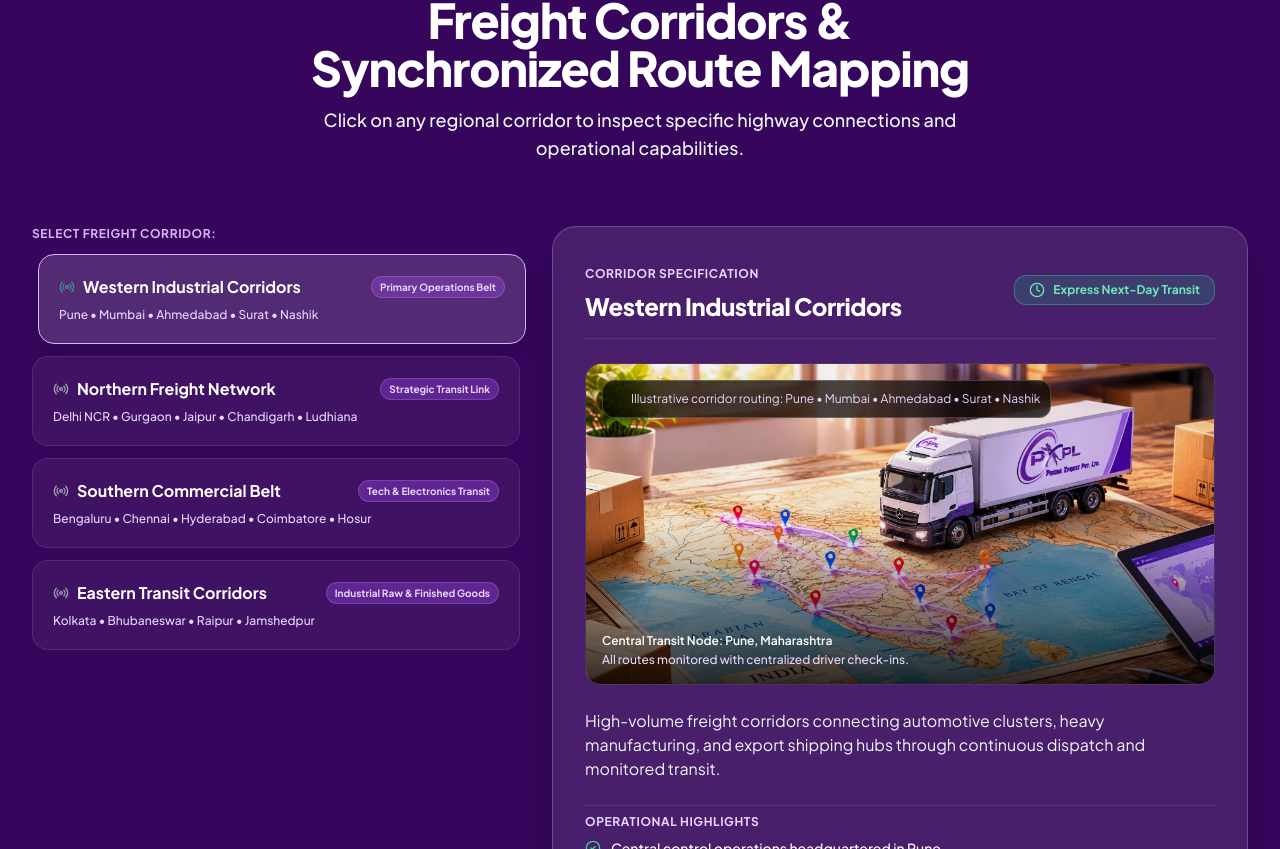
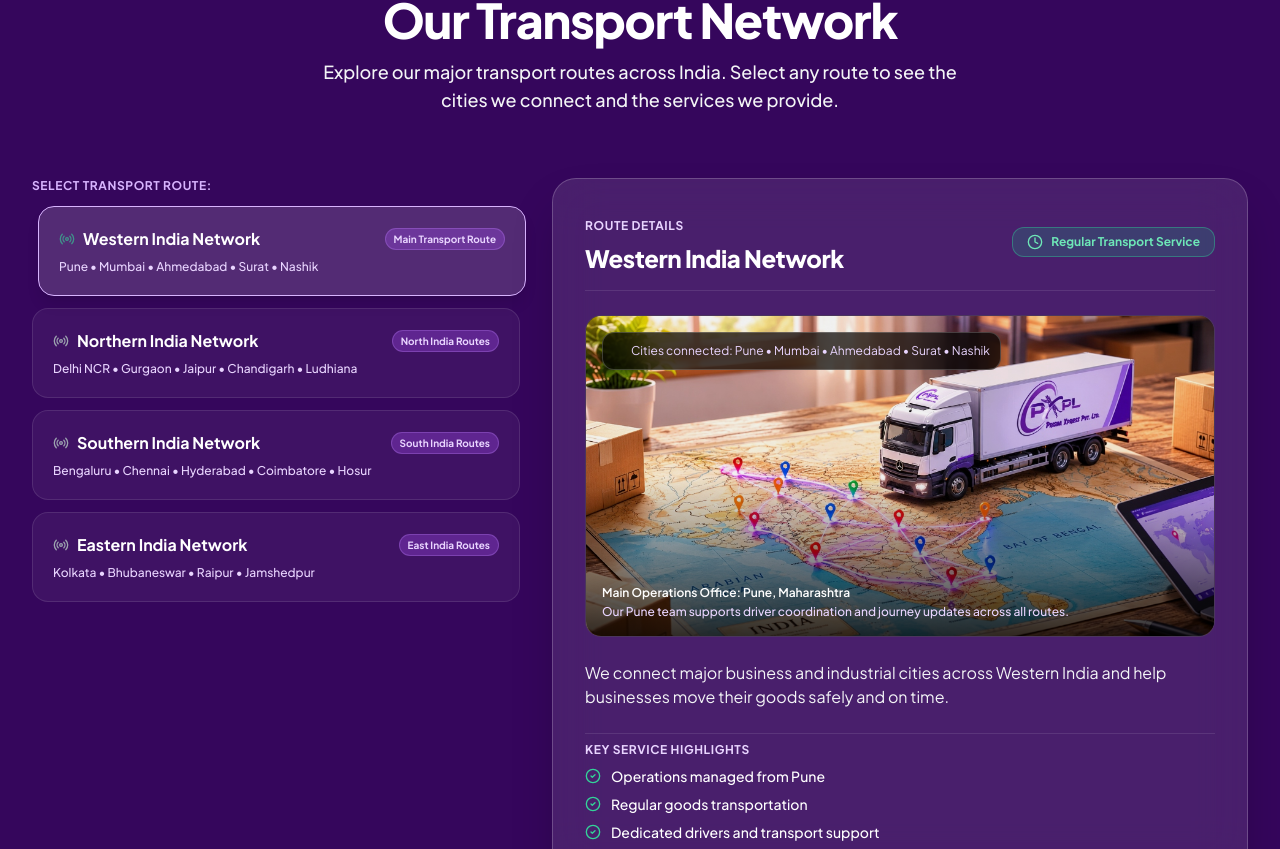
Before and after one commit to nprathamesh314-lab/Prisha, a React (Vite) app: page /network in a window 1280 px wide. Shown: the part 2071-2920 px from the top of the page. Built offline with nearby package versions, Linux system fonts and the light colour scheme.

Commit message:
content(network): rewrite transport routes section in simple, natural Indian English

```diff
--- a/src/pages/NetworkPage.tsx
+++ b/src/pages/NetworkPage.tsx
@@ -29,58 +29,58 @@ interface CorridorData {
 const corridorList: CorridorData[] = [
   {
     id: 'western',
-    name: 'Western Industrial Corridors',
-    tag: 'Primary Operations Belt',
+    name: 'Western India Network',
+    tag: 'Main Transport Route',
     regions: 'Pune • Mumbai • Ahmedabad • Surat • Nashik',
     description:
-      'High-volume freight corridors connecting automotive clusters, heavy manufacturing, and export shipping hubs through continuous dispatch and monitored transit.',
-    transitHours: 'Express Next-Day Transit',
+      'We connect major business and industrial cities across Western India and help businesses move their goods safely and on time.',
+    transitHours: 'Regular Transport Service',
     activeFeatures: [
-      'Central control operations headquartered in Pune',
-      'High-frequency industrial container and trailer movement',
-      'Dedicated driver change points and rest stops',
+      'Operations managed from Pune',
+      'Regular goods transportation',
+      'Dedicated drivers and transport support',
     ],
   },
   {
     id: 'northern',
-    name: 'Northern Freight Network',
-    tag: 'Strategic Transit Link',
+    name: 'Northern India Network',
+    tag: 'North India Routes',
     regions: 'Delhi NCR • Gurgaon • Jaipur • Chandigarh • Ludhiana',
     description:
-      'Connecting western and central manufacturing zones to key northern consumer hubs, retail warehouses, and agricultural supply chains.',
-    transitHours: 'Scheduled Highway Line-Haul',
+      'We connect important cities across North India to support the smooth movement of goods for businesses.',
+    transitHours: 'Regular Transport Service',
     activeFeatures: [
-      'National highway corridor transit monitoring',
-      'Dual-driver long-haul options for time-sensitive cargo',
-      'Trained highway emergency support response',
+      'Transportation across major highways',
+      'Experienced drivers for long-distance trips',
+      'Support during transportation',
     ],
   },
   {
     id: 'southern',
-    name: 'Southern Commercial Belt',
-    tag: 'Tech & Electronics Transit',
+    name: 'Southern India Network',
+    tag: 'South India Routes',
     regions: 'Bengaluru • Chennai • Hyderabad • Coimbatore • Hosur',
     description:
-      'Precision freight operations serving electronic manufacturing, retail distribution centers, and consumer goods distribution networks.',
-    transitHours: 'Standard 36-48 Hr Express',
+      'We provide transportation services across major business and industrial cities in South India.',
+    transitHours: 'Regular Transport Service',
     activeFeatures: [
-      'Strict cargo security protocols and sealed container trucks',
-      'Route-experienced commercial drivers familiar with southern routes',
-      'Verified service station support near major junction points',
+      'Regular transportation support',
+      'Goods movement for different industries',
+      'Reliable transport services',
     ],
   },
   {
     id: 'eastern',
-    name: 'Eastern Transit Corridors',
-    tag: 'Industrial Raw & Finished Goods',
+    name: 'Eastern India Network',
+    tag: 'East India Routes',
     regions: 'Kolkata • Bhubaneswar • Raipur • Jamshedpur',
     description:
-      'Heavy freight lines supporting steel, infrastructure, industrial materials, and commercial distribution across eastern national highway routes.',
-    transitHours: 'Heavy Freight Schedules',
+      'We connect important cities in Eastern India and support businesses with their transportation needs.',
+    transitHours: 'Regular Transport Service',
     activeFeatures: [
-      'Heavy multi-axle vehicle operation expertise',
-      'Over-dimensional and bulk cargo route survey capabilities',
-      'Statutory interstate checkpoint compliance assurance',
+      'Industrial goods transportation',
+      'Support for business deliveries',
+      'Transport services across major routes',
     ],
   },
 ];
@@ -192,16 +192,16 @@ export const NetworkPage: React.FC = () => {
         <div className="max-w-7xl mx-auto px-4 sm:px-6 lg:px-8 relative z-10">
           <SectionHeading
             theme="dark"
-            badge="Interactive Route Experience"
-            title="Freight Corridors & Synchronized Route Mapping"
-            subtitle="Click on any regional corridor to inspect specific highway connections and operational capabilities."
+            badge="OUR TRANSPORT NETWORK"
+            title="Our Transport Network"
+            subtitle="Explore our major transport routes across India. Select any route to see the cities we connect and the services we provide."
           />
 
           <div className="grid grid-cols-1 lg:grid-cols-12 gap-8 items-start">
             {/* Left: Corridor Selection Tabs (5 cols) */}
             <div className="lg:col-span-5 space-y-3">
               <p className="text-xs font-bold uppercase tracking-wider text-purple-300 mb-2">
-                Select Freight Corridor:
+                Select Transport Route:
               </p>
               {corridorList.map((c) => {
                 const isSelected = selectedCorridor.id === c.id;
@@ -240,7 +240,7 @@ export const NetworkPage: React.FC = () => {
                 <div className="flex flex-wrap items-center justify-between gap-2 pb-4 border-b border-white/10">
                   <div>
                     <span className="text-xs font-bold uppercase tracking-wider text-purple-200">
-                      Corridor Specification
+                      Route Details
                     </span>
                     <h3 className="text-2xl font-extrabold text-white mt-1">
                       {selectedCorridor.name}
@@ -264,12 +264,12 @@ export const NetworkPage: React.FC = () => {
                   {/* Illustrative Route Line Indicator */}
                   <div className="absolute top-4 left-4 p-2.5 rounded-xl bg-black/70 backdrop-blur-md border border-white/20 text-xs text-purple-200 flex items-center gap-2">
                     <span className="w-2.5 h-2.5 rounded-full bg-emerald-400 animate-ping" />
-                    <span>Illustrative corridor routing: {selectedCorridor.regions}</span>
+                    <span>Cities connected: {selectedCorridor.regions}</span>
                   </div>
 
                   <div className="absolute bottom-4 left-4 right-4 text-xs text-gray-200">
-                    <p className="font-semibold text-white">Central Transit Node: Pune, Maharashtra</p>
-                    <p className="text-xs text-purple-200 font-medium">All routes monitored with centralized driver check-ins.</p>
+                    <p className="font-semibold text-white">Main Operations Office: Pune, Maharashtra</p>
+                    <p className="text-xs text-purple-200 font-medium">Our Pune team supports driver coordination and journey updates across all routes.</p>
                   </div>
                 </div>
 
@@ -280,7 +280,7 @@ export const NetworkPage: React.FC = () => {
                 {/* Features List */}
                 <div className="space-y-2 pt-2 border-t border-white/10">
                   <p className="text-xs font-bold uppercase tracking-wider text-purple-200">
-                    Operational Highlights
+                    Key Service Highlights
                   </p>
                   {selectedCorridor.activeFeatures.map((feat, fIdx) => (
                     <div key={fIdx} className="flex items-center gap-2.5 text-xs sm:text-sm text-white font-medium">
```
